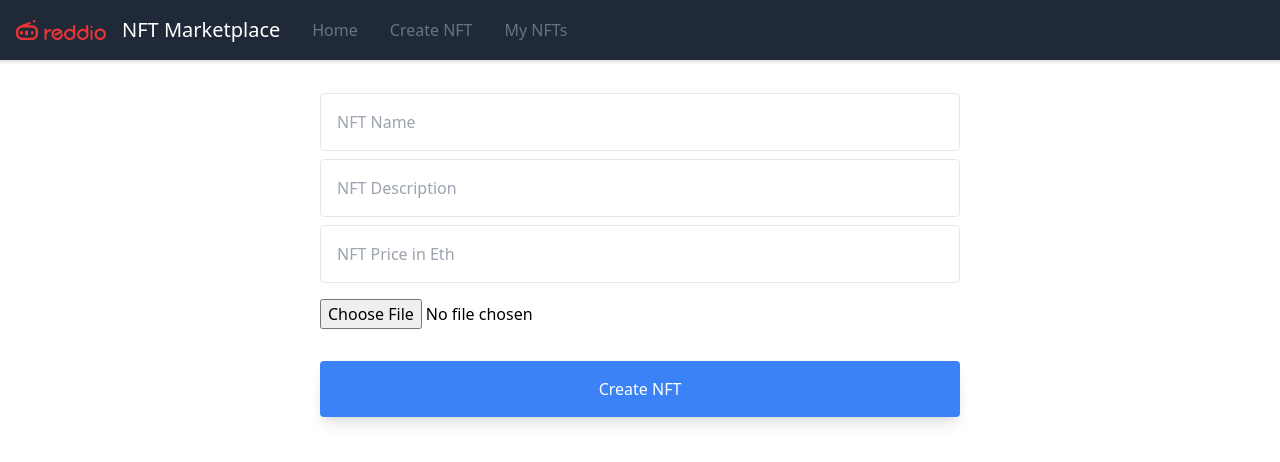
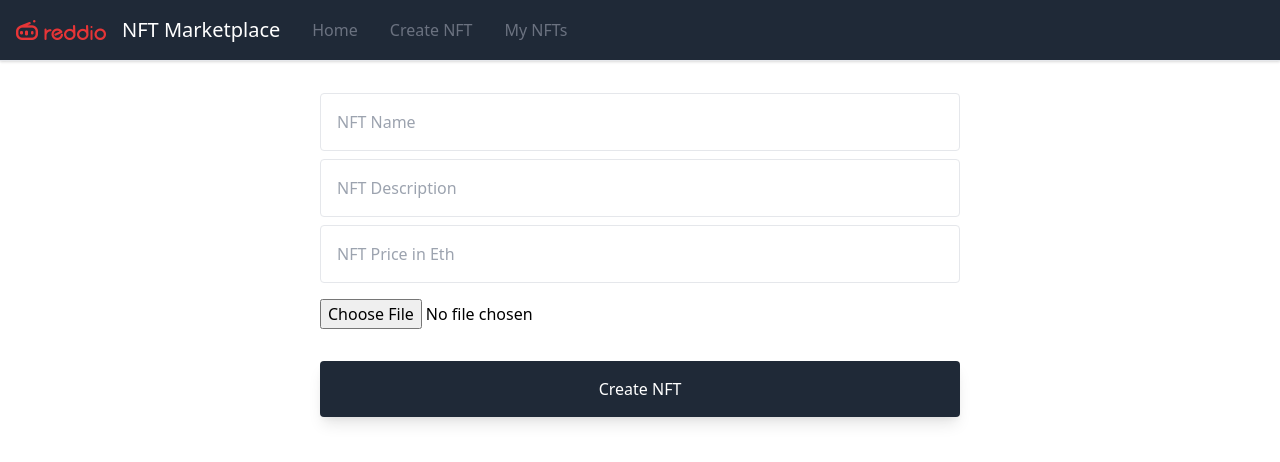
Before and after one commit to reddio-com/ethereum-nft-marketplace, a Next.js app: page /create-item in a window 1280 px wide. Shown: the top 462 px of the page. Built offline with nearby package versions, Linux system fonts and the light colour scheme; no server answers; what ipfs-http-client would draw is missing.

Commit message:
update button background color

```diff
--- a/pages/create-item.js
+++ b/pages/create-item.js
@@ -123,7 +123,7 @@ export default function Home() {
             <img className="rounded mt-4" width="350" src={fileUrl} />
           )
         }
-        <button onClick={createMarket} className="mt-4 bg-blue-500 text-white rounded p-4 shadow-lg">
+        <button onClick={createMarket} className="mt-4 bg-gray-800 text-white rounded p-4 shadow-lg">
           Create NFT
         </button>
       </div>
--- a/pages/my-nfts.js
+++ b/pages/my-nfts.js
@@ -48,7 +48,7 @@ export default function Home() {
     setLoaded('loaded')
   }
   if (loaded === 'loaded' && !nfts.length) return (<h1 className="p-20 text-4xl">No NFTs!</h1>)
-  if (loaded === 'not-loaded' && !nfts.length) return (<button onClick={loadNFTs} className="rounded bg-blue-600 py-2 px-12 text-white m-16">Fetch NFTs</button>)
+  if (loaded === 'not-loaded' && !nfts.length) return (<button onClick={loadNFTs} className="rounded bg-gray-800 py-2 px-12 text-white m-16">Fetch NFTs</button>)
   return (
     <div className="flex justify-center">
       <div style={{ width: 900 }}>
```
